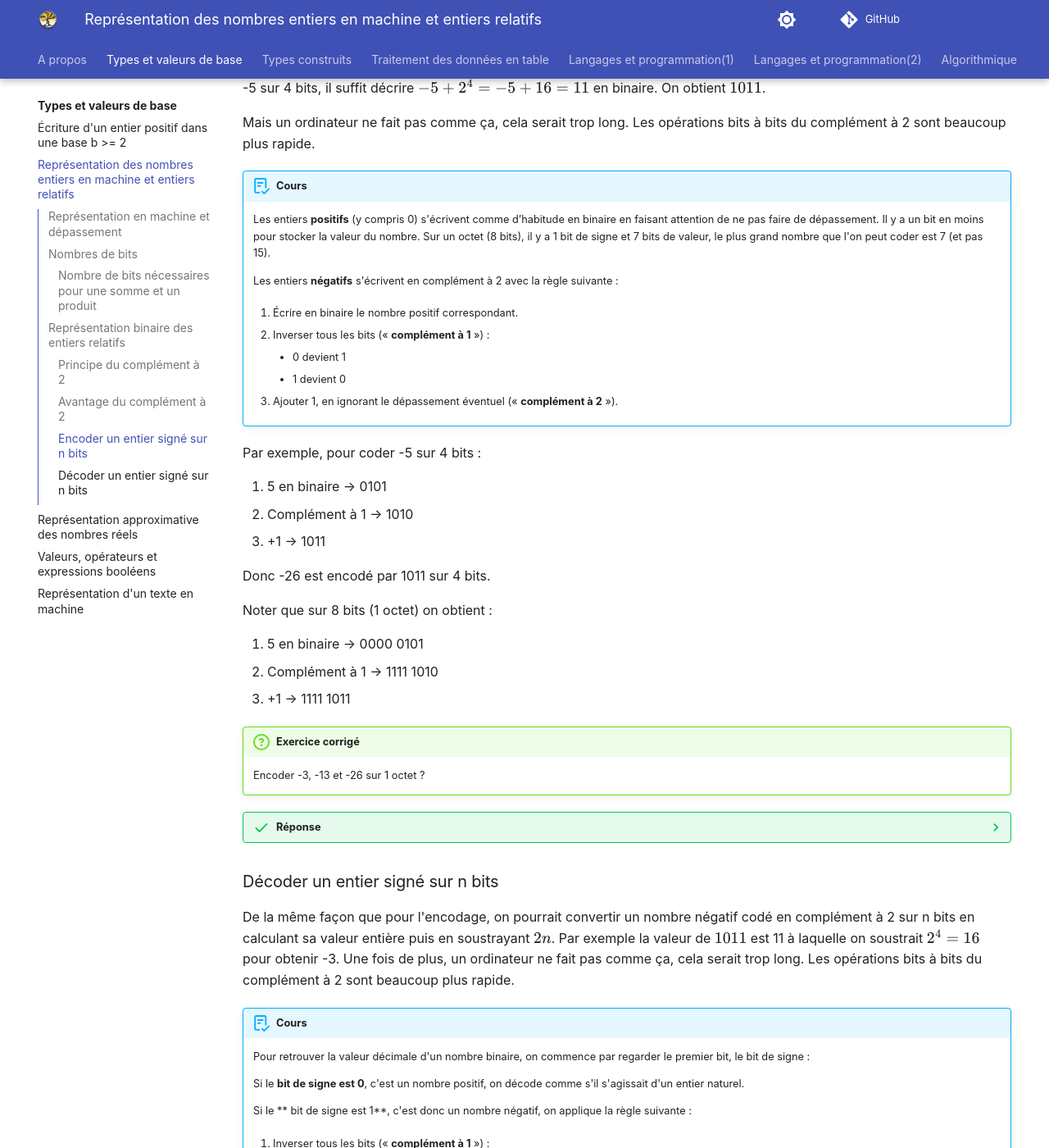
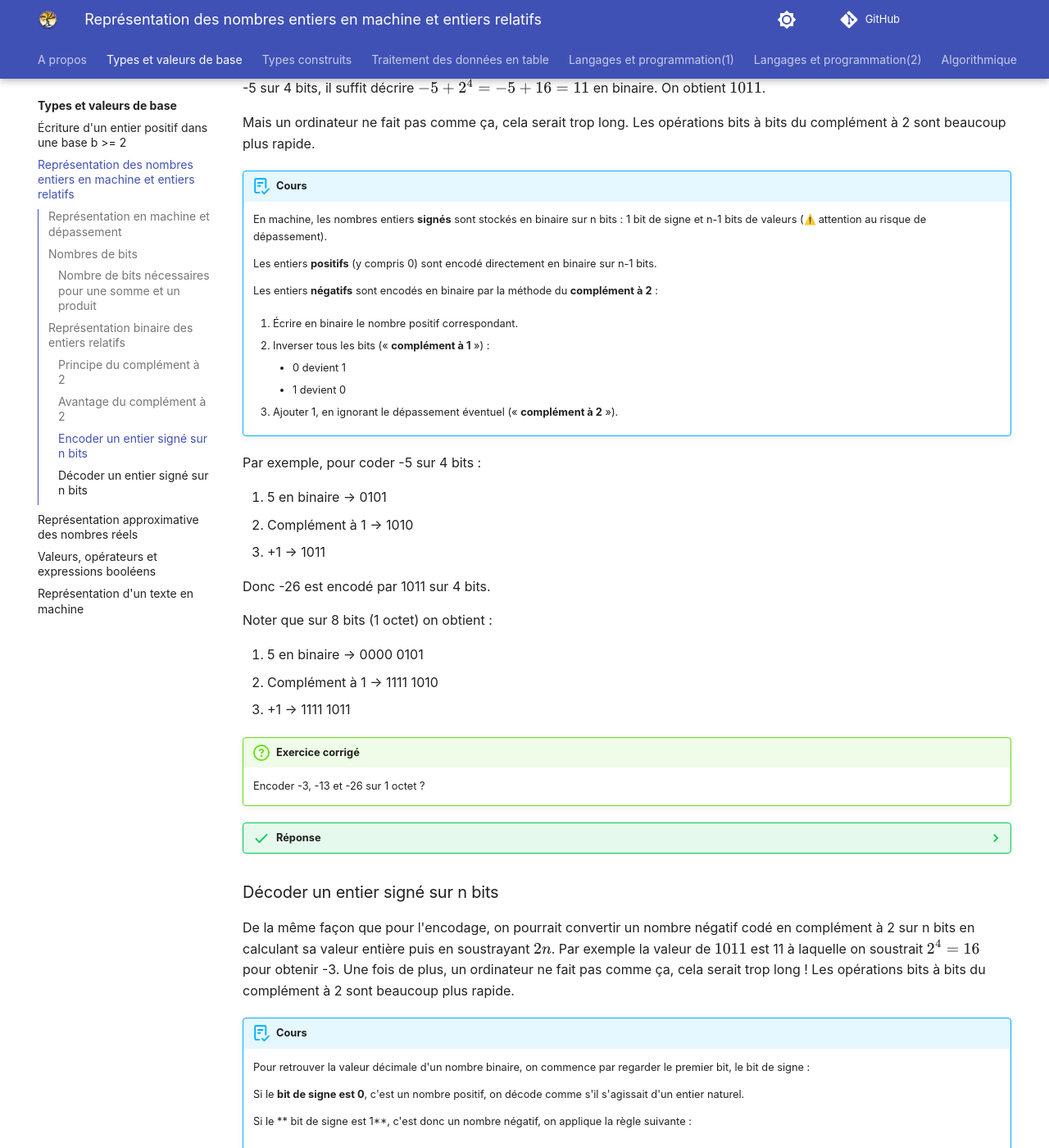
Before and after one commit to fab-perez/NSI-1, an MkDocs documentation site: the page built from docs/types-et-valeurs-de-base/2-representation-des-entiers-en-machine-entiers-relatifs.md, in a window 1280 px wide and 1400 px high, scrolled down 4967 px. Shown: the whole window at 82% size. Built offline with MkDocs 1.6.1 and Material for MkDocs 9.7.7, drawn with Linux system fonts in a browser that asks for light colours; emoji names are drawn with the system emoji font; comment, search, counter and statistics services are not loaded.

Commit message:
Add files via upload

```diff
--- a/docs/types-et-valeurs-de-base/2-representation-des-entiers-en-machine-entiers-relatifs.md
+++ b/docs/types-et-valeurs-de-base/2-representation-des-entiers-en-machine-entiers-relatifs.md
@@ -203,9 +203,12 @@ Mais un ordinateur ne fait pas comme ça, cela serait trop long. Les opérations
 
 !!! abstract "Cours"
 
-    Les entiers **positifs** (y compris 0) s'écrivent comme d’habitude en binaire en faisant attention de ne pas faire de dépassement. Il y a un bit en moins pour stocker la valeur du nombre. Sur un octet (8 bits), il y a 1 bit de signe et 7 bits de valeur, le plus grand nombre que l'on peut coder est 7 (et pas 15).
 
-    Les entiers **négatifs** s'écrivent en complément à 2 avec la règle suivante :
+    En machine, les nombres entiers **signés** sont stockés en binaire sur n bits : 1 bit de signe et n-1 bits de valeurs (:warning: attention au risque de dépassement).
+
+    Les entiers **positifs** (y compris 0) sont encodé directement en binaire sur n-1 bits.
+
+    Les entiers **négatifs** sont encodés en binaire par la méthode du **complément à 2** :
 
     1. Écrire en binaire le nombre positif correspondant.
 
@@ -261,7 +264,7 @@ Noter que sur 8 bits (1 octet) on obtient  :
 
 ### Décoder un entier signé sur n bits
 
-De la même façon que pour l'encodage, on pourrait convertir un nombre négatif codé en complément à 2 sur n bits en calculant sa valeur entière puis en soustrayant $2n$. Par exemple la valeur de $1011$ est 11 à laquelle on soustrait $2^4 = 16$ pour obtenir -3. Une fois de plus, un ordinateur ne fait pas comme ça, cela serait trop long. Les opérations bits à bits du complément à 2 sont beaucoup plus rapide.
+De la même façon que pour l'encodage, on pourrait convertir un nombre négatif codé en complément à 2 sur n bits en calculant sa valeur entière puis en soustrayant $2n$. Par exemple la valeur de $1011$ est 11 à laquelle on soustrait $2^4 = 16$ pour obtenir -3. Une fois de plus, un ordinateur ne fait pas comme ça, cela serait trop long ! Les opérations bits à bits du complément à 2 sont beaucoup plus rapide.
 
 
 !!! abstract "Cours"
```
